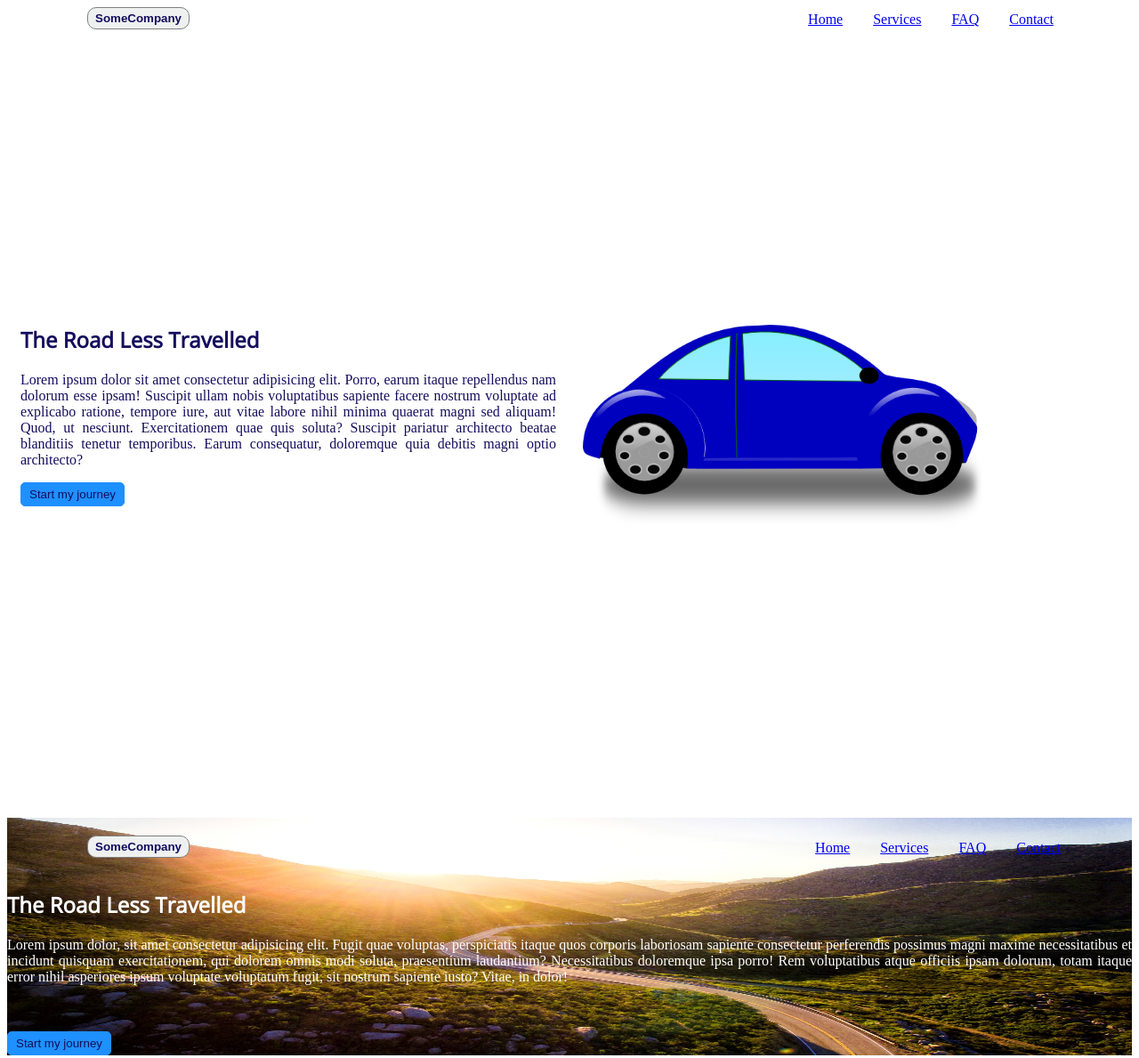
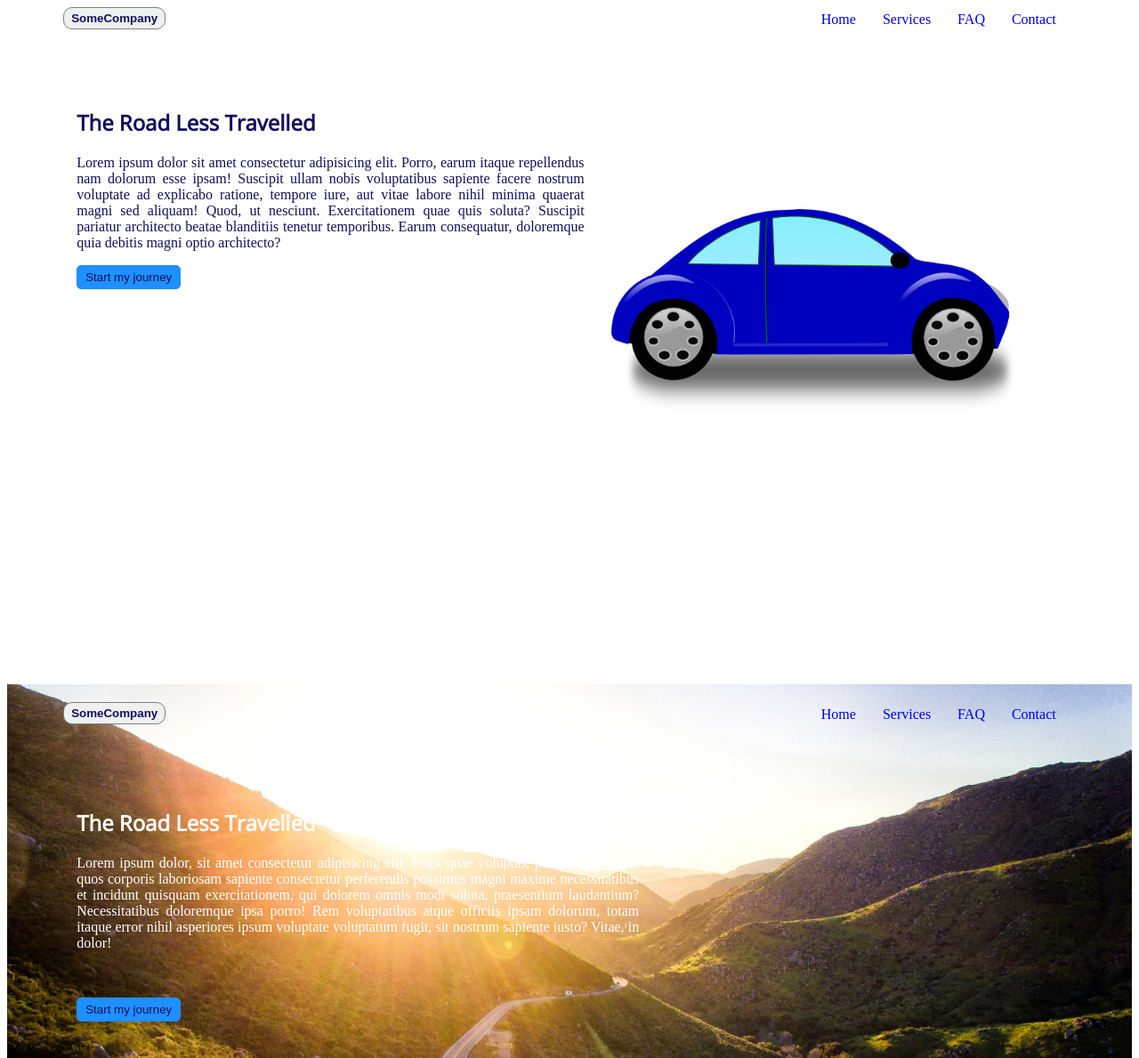
Before and after one commit to iyyyyy/Assignment1, a plain HTML site: page index.html in a window 1280 px wide. Shown: the top 1189 px of the page at 89% size. Drawn offline with nearby package versions, Linux system fonts and the light colour scheme.

Commit message:
<change second page>

```diff
--- a/index.html
+++ b/index.html
@@ -22,20 +22,20 @@
       }
       nav {
         text-align: right;
-        margin-right: 80px;
+        margin-left: 70%;
         margin-top: -20px;
       }
       .nav {
         padding-left: 30px;
+        text-decoration: none;
       }
       p {
         text-align: justify;
       }
       img {
-        width: 75%;
+        width: 80%;
       }
       .button1 {
-        margin-left: 90px;
         background-color: rgb(238, 241, 240);
         color: rgb(20, 13, 93);
         font-weight: bold;
@@ -43,6 +43,13 @@
         padding: 4px 8px;
         text-align: center;
         border-radius: 10px;
+      }
+      .button-row{
+        display: flex;
+        flex-direction: row;
+      }
+      .margin-5{
+        margin-left: 5%;
       }
       .button2 {
         background-color: dodgerblue;
@@ -54,7 +61,7 @@
       }
       .yep {
         color: white;
-        margin-top: 150px;
+
         background-image: url(images/road.jpg);
         background-position: center center;
         background-size: 100% 100%;
@@ -65,16 +72,16 @@
         height: 90vh;
       }
       .width-50{
-        width:50%
+        width: 50%
       }
       .padding-15{
-        padding:15px 15px;
+        padding: 15px 15px;
       }
       .center-car{
-        margin-top:50%
+        margin-top:30%
       }
       .center-text{
-        margin-top:50%
+        margin-top:10%
       }
       a{
         font-size: 100%;
@@ -82,9 +89,12 @@
     </style>
   </head>
   <body>
-    <section class="nope nav-bar">
+    <section>
+      <div class="button-row margin-5">
         <button type="button" class="button1">SomeCompany</button>
-      <nav>
+      </div>
+
+      <nav class="button-row">
         <a class="nav" href="#" target="_blank">Home</a>
         <a class="nav" href="#" target="_blank">Services</a>
         <a class="nav" href="#" target="_blank">FAQ</a>
@@ -93,7 +103,7 @@
       <br />
     </section>
     <div class="row">
-      <div class="width-50 padding-15">
+      <div class="width-50 padding-15 margin-5">
         <h2 class="center-text">The Road Less Travelled</h2>
         <p>
           Lorem ipsum dolor sit amet consectetur adipisicing elit. Porro, earum
@@ -112,18 +122,21 @@
     </div>
 
     <section class="yep">
+      <div class="button-row margin-5">
       <button type="button" class="button1" style="margin-top: 20px">
         SomeCompany
       </button>
-      <nav>
+    </div>
+      <nav class="button-row">
         <a class="nav" href="#" target="_blank">Home</a>
         <a class="nav" href="#" target="_blank">Services</a>
         <a class="nav" href="#" target="_blank">FAQ</a>
         <a class="nav" href="#" target="_blank">Contact</a>
       </nav>
       <br />
-      <article>
-        <h2>The Road Less Travelled</h2>
+      <div class="row">
+        <div class="margin-5 width-50 padding-15">
+          <h2 class="center-text">The Road Less Travelled</h2>
           <p>
             Lorem ipsum dolor, sit amet consectetur adipisicing elit. Fugit quae
             voluptas, perspiciatis itaque quos corporis laboriosam sapiente
@@ -137,7 +150,9 @@
           <br />
           <br />
           <button type="button" class="button2">Start my journey</button>
-      </article>
+        </div>
+      </div>
+
     </section>
   </body>
 </html>
```
Lines whose indentation alone changed are shown as unchanged.
